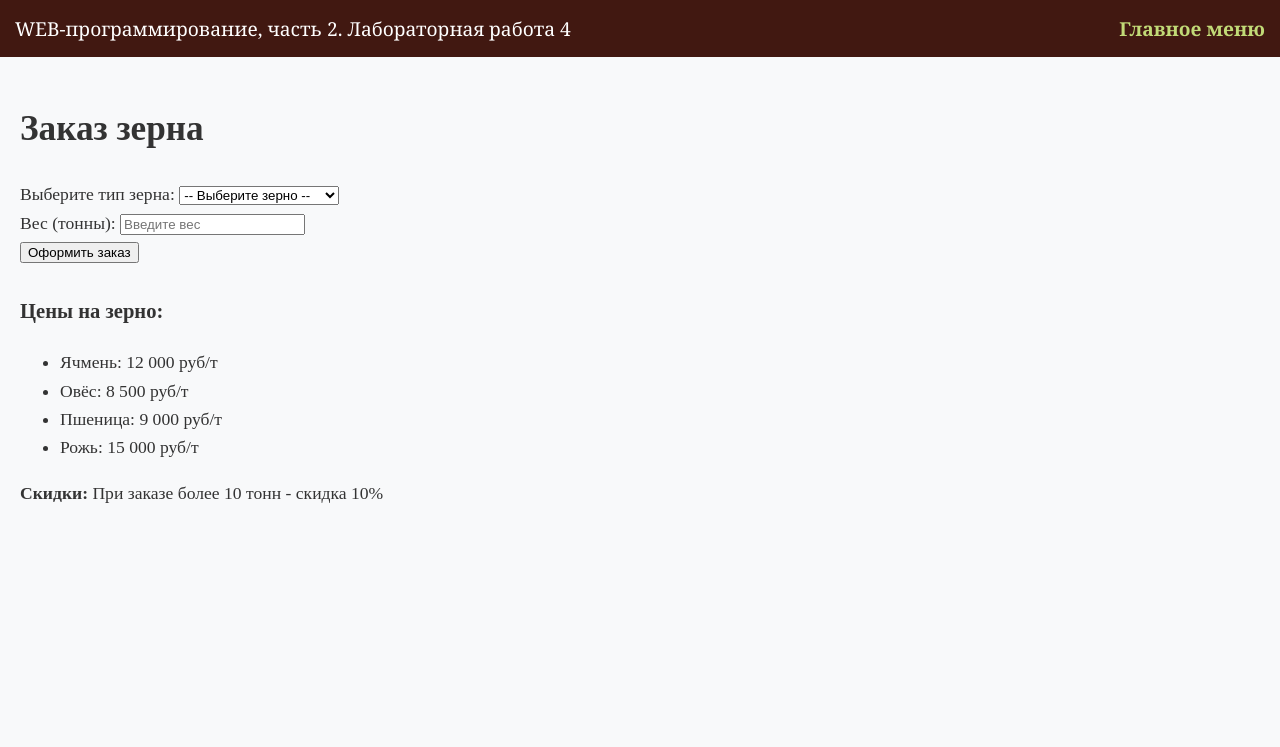
After one commit to rieonnn/zelebobka, a Flask app: page /lab4/grain in a window 1280 px wide. The commit adds this page. Shown: the top 747 px of the page. Run offline with Flask 3, Linux system fonts and the light colour scheme.

Commit message:
Заказ зерна

```diff
--- a/lab4.py
+++ b/lab4.py
@@ -213,3 +213,73 @@ def fridge():
                          temperature=temperature,
                          snowflakes=snowflakes,
                          success=f'Установлена температура: {temperature}°C')
+
+@lab4.route('/lab4/grain')
+def grain_form():
+    return render_template('lab4/grain.html')
+
+@lab4.route('/lab4/grain', methods=['POST'])
+def grain():
+    grain_type = request.form.get('grain_type')
+    weight = request.form.get('weight')
+
+    # Проверка на пустые значения
+    if not grain_type:
+        error = 'Ошибка: не выбран тип зерна'
+        return render_template('lab4/grain.html', error=error)
+
+    if not weight:
+        error = 'Ошибка: не указан вес'
+        return render_template('lab4/grain.html', error=error)
+
+    try:
+        weight = float(weight)
+    except ValueError:
+        error = 'Ошибка: вес должен быть числом'
+        return render_template('lab4/grain.html', error=error)
+
+    # Проверка веса
+    if weight <= 0:
+        error = 'Ошибка: вес должен быть больше 0'
+        return render_template('lab4/grain.html', error=error)
+
+    if weight > 100:
+        error = 'Извините, такого объёма сейчас нет в наличии'
+        return render_template('lab4/grain.html', error=error)
+
+    # Цены на зерно
+    prices = {
+        'barley': 12000,   # ячмень
+        'oats': 8500,      # овёс
+        'wheat': 9000,     # пшеница
+        'rye': 15000       # рожь
+    }
+
+    # Названия зерна для вывода
+    grain_names = {
+        'barley': 'ячмень',
+        'oats': 'овёс',
+        'wheat': 'пшеница',
+        'rye': 'рожь'
+    }
+
+    price_per_ton = prices[grain_type]
+    total_cost = weight * price_per_ton
+    discount = 0
+    discount_applied = False
+
+    # Применение скидки за большой объем
+    if weight > 10:
+        discount = total_cost * 0.1
+        total_cost -= discount
+        discount_applied = True
+
+    grain_name = grain_names[grain_type]
+
+    return render_template('lab4/grain.html',
+                         success=True,
+                         grain_name=grain_name,
+                         weight=weight,
+                         total_cost=total_cost,
+                         discount_applied=discount_applied,
+                         discount=discount)
--- /dev/null
+++ b/templates/lab4/grain.html
@@ -0,0 +1,64 @@
+{% extends "base.html" %}
+
+{% block lab %}Лабораторная работа 4{% endblock %}
+
+{% block main %}
+    <h1>Заказ зерна</h1>
+
+    <form method="post">
+        <div>
+            <label for="grain_type">Выберите тип зерна:</label>
+            <select id="grain_type" name="grain_type">
+                <option value="">-- Выберите зерно --</option>
+                <option value="barley" {{ 'selected' if request.form.get('grain_type') == 'barley' else '' }}>Ячмень - 12 000 руб/т</option>
+                <option value="oats" {{ 'selected' if request.form.get('grain_type') == 'oats' else '' }}>Овёс - 8 500 руб/т</option>
+                <option value="wheat" {{ 'selected' if request.form.get('grain_type') == 'wheat' else '' }}>Пшеница - 9 000 руб/т</option>
+                <option value="rye" {{ 'selected' if request.form.get('grain_type') == 'rye' else '' }}>Рожь - 15 000 руб/т</option>
+            </select>
+        </div>
+
+        <div>
+            <label for="weight">Вес (тонны):</label>
+            <input type="number" id="weight" name="weight"
+                   step="0.1" min="0.1"
+                   value="{{ request.form.get('weight', '') }}"
+                   placeholder="Введите вес">
+        </div>
+
+        <div>
+            <button type="submit">Оформить заказ</button>
+        </div>
+    </form>
+
+    {% if error %}
+        <div style="color: rgb(91, 6, 6); font-weight: bold; margin: 20px 0;">
+            {{ error }}
+        </div>
+    {% endif %}
+
+    {% if success %}
+        <div style="color: rgb(12, 87, 12); font-weight: bold; margin: 20px 0;">
+            <p>Заказ успешно сформирован. Вы заказали {{ grain_name }}.</p>
+            <p>Вес: {{ weight }} т.</p>
+            <p>Сумма к оплате: {{ "%.2f"|format(total_cost) }} руб.</p>
+
+            {% if discount_applied %}
+                <div style="color: rgb(99, 99, 233); margin-top: 10px;">
+                    <p>Применена скидка 10% за большой объём.</p>
+                    <p>Размер скидки: {{ "%.2f"|format(discount) }} руб.</p>
+                </div>
+            {% endif %}
+        </div>
+    {% endif %}
+
+    <div style="margin-top: 30px;">
+        <h3>Цены на зерно:</h3>
+        <ul>
+            <li>Ячмень: 12 000 руб/т</li>
+            <li>Овёс: 8 500 руб/т</li>
+            <li>Пшеница: 9 000 руб/т</li>
+            <li>Рожь: 15 000 руб/т</li>
+        </ul>
+        <p><strong>Скидки:</strong> При заказе более 10 тонн - скидка 10%</p>
+    </div>
+{% endblock %}
--- a/templates/lab4/lab4.html
+++ b/templates/lab4/lab4.html
@@ -40,5 +40,9 @@
             <li>
                 <a href="/lab4/fridge">Холодильник</a>
             </li>
+
+            <li>
+                <a href="/lab4/grain">Заказ зерна</a>
+            </li>
         </ol>
 {% endblock %}
```
